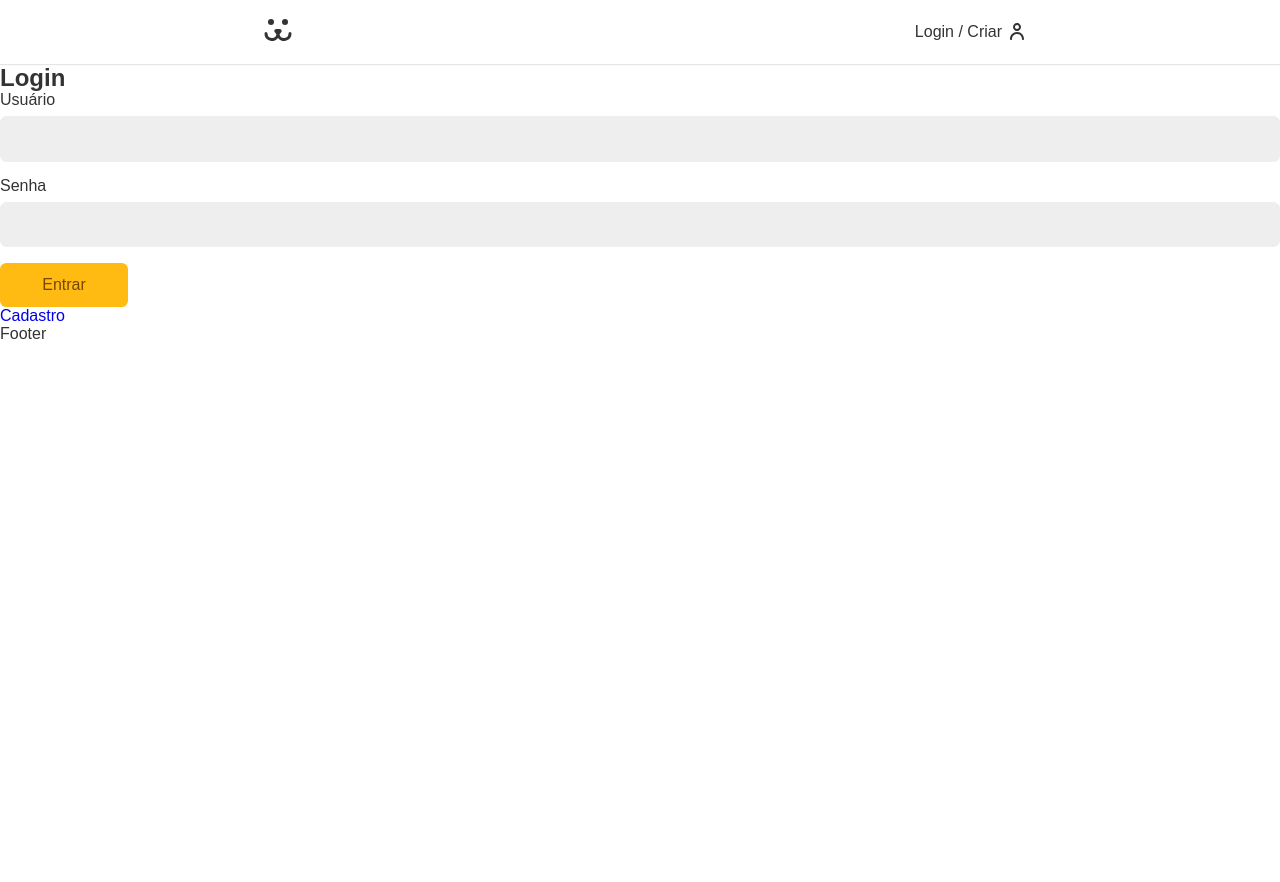
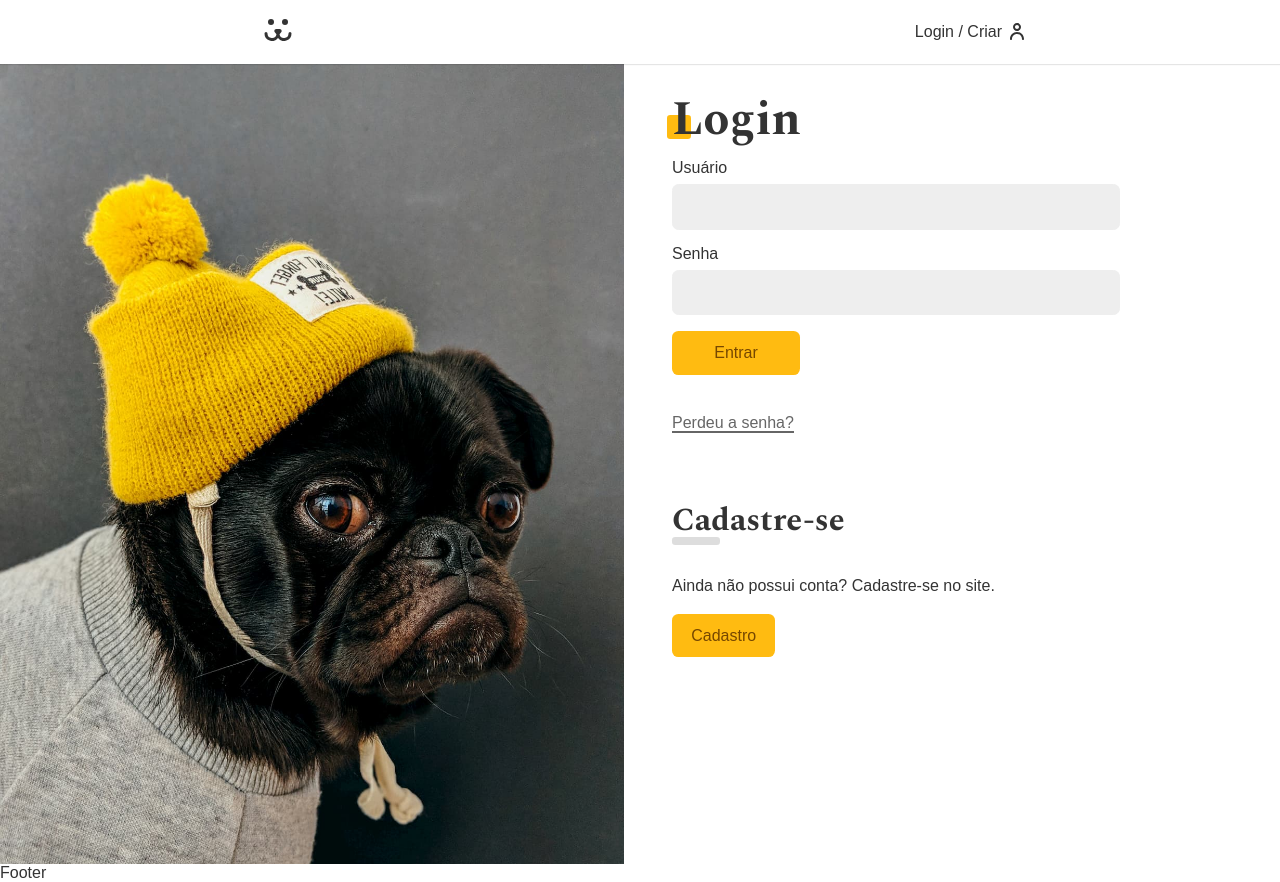
Before and after one commit to pansiniffc/Dogs, a React (Create React App) app: page /login in a window 1280 px wide. Before the commit the page ends 800 px from the top, so only its background shows below. Built offline with nearby package versions, Linux system fonts and the light colour scheme; the HTML template or start-up script is replaced by a standard one.

Commit message:
login, input e tela

```diff
--- a/src/App.css
+++ b/src/App.css
@@ -1,3 +1,5 @@
+@import url('https://fonts.googleapis.com/css2?family=Spectral:wght@700&display=swap');
+
 * {
   box-sizing: border-box;
 }
@@ -35,6 +37,7 @@
 
 a{
   text-decoration: none;
+  color: #333;
 }
 
 .container {
@@ -42,3 +45,39 @@
   padding: 0 1rem;
   margin: 0 auto;
 }
+
+.animeLeft {
+  opacity: 0;
+  transform: translateX(-20px);
+  animation: animeLeft .3s forwards;
+}
+
+.title {
+  font-family: var(--type-second);
+  line-height: 1;
+  font-size: 3rem;
+  margin: 1rem 0;
+  position: relative;
+  z-index: 1;
+}
+
+.title::after{
+  content: '';
+  display: block;
+  width: 1.5rem;
+  height: 1.5rem;
+  background: #fb1;
+
+  position: absolute;
+  bottom: 5px;
+  left: -5px;
+  border-radius: .2rem;
+  z-index: -1;
+}
+
+@keyframes animeLeft {
+  to {
+    opacity: 1;
+    transform: initial;
+  }
+}
--- /dev/null
+++ b/src/components/Helper/Error.js
@@ -0,0 +1,8 @@
+import React from 'react';
+
+const Error = ({ error }) => {
+  if (!error) return null;
+  return <div style={{ color: '#f31', margin: '1rem 0' }}>{error}</div>;
+};
+
+export default Error;
--- a/src/components/Login/Login.js
+++ b/src/components/Login/Login.js
@@ -5,13 +5,15 @@
 import LoginPasswordLost from './LoginPasswordLost';
 import LoginPassowrdReset from './LoginPassowrdReset';
 import { UserContext } from '../../UserContext';
+import styles from './Login.module.css';
 
 const Login = () => {
   const { login } = React.useContext(UserContext);
 
   if (login === true) return <Navigate to="/conta" />;
   return (
-    <div>
+    <section className={styles.login}>
+      <div className={styles.forms}>
         <Routes>
           <Route path="/" element={<LoginForm />} />
           <Route path="criar" element={<LoginCreate />} />
@@ -19,6 +21,7 @@
           <Route path="resetar" element={<LoginPassowrdReset />} />
         </Routes>
       </div>
+    </section>
   );
 };
 
--- /dev/null
+++ b/src/components/Login/Login.module.css
@@ -0,0 +1,33 @@
+.login {
+  display: grid;
+  grid-template-columns: 1fr 1fr;
+  min-height: 100vh;
+  gap: 2rem;
+
+}
+
+.login::before{
+  display: block;
+  content: '';
+  background: url('../../Assets/login.jpg' ) no-repeat center center;
+  background-size: cover;
+}
+
+.forms {
+  max-width: 30rem;
+  padding: 1rem;
+}
+
+@media (max-width: 40rem) {
+  .login{
+    grid-template-columns: 1fr;
+  }
+
+  .login::before{
+    display: none;
+  }
+
+  .forms {
+    max-width: 100%;
+  }
+}
--- a/src/components/Login/LoginForm.js
+++ b/src/components/Login/LoginForm.js
@@ -3,6 +3,9 @@
 import Input from '../Forms/Input';
 import Button from '../Forms/Button';
 import useForm from '../../Hooks/useForm';
+import Error from '../Helper/Error';
+import styles from './LoginForm.module.css';
+import stylesBtn from '../Forms/Button.module.css';
 import { UserContext } from '../../UserContext';
 
 const LoginForm = () => {
@@ -21,9 +24,9 @@
   }
 
   return (
-    <section>
-      <h1>Login</h1>
-      <form action="" onSubmit={handleSubmit}>
+    <section className="animeLeft">
+      <h1 className="title">Login</h1>
+      <form className={styles.form} onSubmit={handleSubmit}>
         <Input label="Usuário" type="text" name="username" {...username} />
         <Input label="Senha" type="password" name="password" {...password} />
         {loading ? (
@@ -31,10 +34,19 @@
         ) : (
           <Button>Entrar</Button>
         )}
-
+        <Error error={error} />
         {error && <p>{error}</p>}
       </form>
-      <Link to="/login/criar">Cadastro</Link>
+      <Link className={styles.perdeu} to="/login/perdeu">
+        Perdeu a senha?
+      </Link>
+      <div className={styles.cadastro}>
+        <h2 className={styles.subtitle}>Cadastre-se</h2>
+        <p>Ainda não possui conta? Cadastre-se no site.</p>
+        <Link className={stylesBtn.button} to="/login/criar">
+          Cadastro
+        </Link>
+      </div>
     </section>
   );
 };
--- /dev/null
+++ b/src/components/Login/LoginForm.module.css
@@ -0,0 +1,43 @@
+.form {
+  margin-bottom: 2rem;
+}
+
+.perdeu {
+  display: inline-block;
+  color: #666;
+  padding: .5rem 0;
+  line-height: 1;
+}
+
+.perdeu::after{
+  content: '';
+  height: 2px;
+  width: 100%;
+  background: currentColor;
+  display: block;
+}
+
+.cadastro {
+  margin-top: 4rem;
+
+}
+
+.cadastro p {
+  margin-top: 2rem;
+  margin-bottom: 2rem
+}
+
+.subtitle{
+  font-family: var(--type-second);
+  line-height: 1;
+  font-size: 2rem;
+}
+
+.subtitle::after {
+  content: '';
+  display: block;
+  background: #ddd;
+  height: 0.5rem;
+  width: 3rem;
+  border-radius: .2rem;
+}
```
Lines whose indentation alone changed are shown as unchanged.
